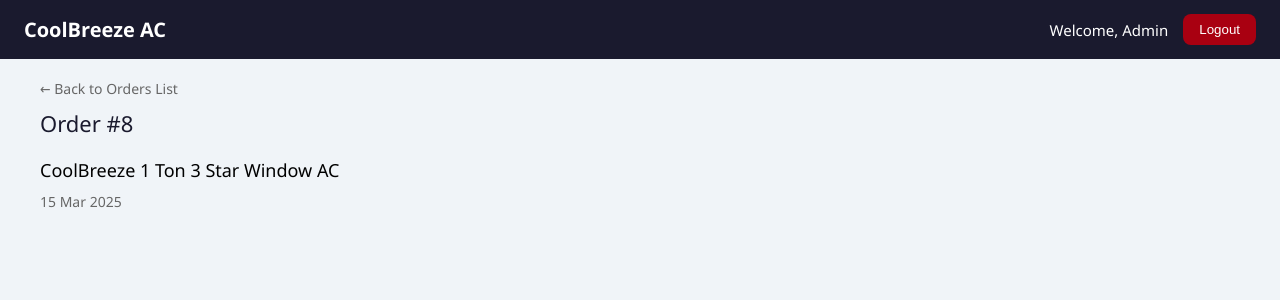
After one commit to musamueed19/AI-Agents, a Django app: page /orders/8/ in a window 1280 px wide. The commit adds this page. Shown: the top 300 px of the page. Run offline with Django 4.2, Linux system fonts and the light colour scheme; a user stored in the database is signed in; data comes from the database, SQL or seed files in the repository.

Commit message:
Add logout functionality and order detail view
- Added logout path to the authentication URLs.
- Implemented order detail view with login requirement.
- Updated orders list template to link to order detail view.
- Created a new template for displaying order details with styling.

```diff
--- a/dj-ai-employees/config/urls.py
+++ b/dj-ai-employees/config/urls.py
@@ -23,6 +23,7 @@
 
     # login path
     path('login/', auth_views.LoginView.as_view(template_name='login.html'), name='login'),
+    path('logout/', auth_views.LogoutView.as_view(), name='logout'),
     # <a href="{% url 'password_reset' %}" class="btn btn-secondary">Forgot Password?</a>
 
     path('orders/', include('orders.urls')),
--- a/dj-ai-employees/orders/urls.py
+++ b/dj-ai-employees/orders/urls.py
@@ -3,4 +3,5 @@
 
 urlpatterns = [
     path('', views.orders_list, name='orders_list'),
+    path('<int:order_id>/', views.order_detail, name='order_detail'),
 ]
--- a/dj-ai-employees/orders/views.py
+++ b/dj-ai-employees/orders/views.py
@@ -1,7 +1,10 @@
 from django.shortcuts import render
 from .models import Order, Product, RefundRequest
+from django.contrib.auth.decorators import login_required
 
 # Create your views here.
+
+@login_required
 def orders_list(request):
     orders = Order.objects.filter(user=request.user).order_by('-created_at')
     context = {
@@ -9,3 +12,12 @@
     }
 
     return render(request, 'orders/orders_list.html', context)
+
+@login_required
+def order_detail(request, order_id):
+    order = Order.objects.get(id=order_id)
+    context = {
+        'order': order
+    }
+
+    return render(request, 'orders/order_detail.html', context)
--- /dev/null
+++ b/dj-ai-employees/templates/orders/order_detail.html
@@ -0,0 +1,228 @@
+<!DOCTYPE html>
+<html lang="en">
+
+<head>
+    <meta charset="UTF-8">
+    <meta name="viewport" content="width=device-width, initial-scale=1.0">
+    <title>Order Detail</title>
+    <style>
+        * {
+            margin: 0;
+            padding: 0;
+            box-sizing: border-box;
+        }
+
+        body {
+            background-color: #f0f4f8;
+            font-family: 'Segoe UI', Tahoma, Geneva, Verdana, sans-serif;
+        }
+
+        .container {
+            display: flex;
+            flex-direction: column;
+            gap: 20px;
+        }
+
+        .content-container {
+            display: flex;
+            flex-direction: column;
+            gap: 20px;
+            max-width: 1200px;
+            min-width: 1200px;
+            margin: 0 auto;
+        }
+
+        .content-title {
+            font-size: 22px;
+            font-weight: 500;
+            color: #1a1a2e;
+        }
+
+        .navbar {
+            background-color: #1a1a2e;
+            padding: 14px 24px;
+            display: flex;
+            justify-content: space-between;
+            align-items: center;
+        }
+
+        .navbar-brand {
+            color: #fff;
+            font-size: 20px;
+            font-weight: 700;
+        }
+
+        .navbar-text {
+            color: #fff;
+            font-size: 15px;
+            font-weight: 500;
+        }
+
+        .navbar-right {
+            display: flex;
+            align-items: center;
+            gap: 15px;
+        }
+
+        .logout-btn {
+            background-color: #a90011;
+            color: #fff;
+            border: none;
+            padding: 8px 16px;
+            border-radius: 8px;
+            cursor: pointer;
+            transition: background-color 0.3s ease;
+        }
+
+        .logout-btn:hover {
+            background-color: #c82333;
+        }
+
+        .content-header {
+            display: flex;
+            justify-content: space-between;
+            align-items: center;
+        }
+
+        .orders-list {
+            display: flex;
+            flex-direction: column;
+            gap: 20px;
+        }
+
+        .order-card {
+            display: flex;
+            justify-content: space-between;
+            align-items: center;
+            background-color: #fff;
+            padding: 20px;
+            border-radius: 8px;
+        }
+        .content-header-left {
+            display: flex;
+            flex-direction: column;
+            gap: 10px;
+        }
+        .back-orders-list-btn {
+            font-size: 14px;
+            color: #666;
+            text-decoration: none;
+            font-weight: 500;
+        }
+
+        .order-left {
+            display: flex;
+            flex-direction: column;
+            gap: 10px;
+        }
+
+        .order-product {
+            font-size: 18px;
+            font-weight: 500;
+        }
+
+        .order-meta {
+            font-size: 14px;
+            color: #666;
+        }
+
+        .order-right {
+            display: flex;
+            flex-direction: row;
+            align-items: center;
+            gap: 10px;
+        }
+
+        .order-price {
+            font-size: 18px;
+            font-weight: 500;
+        }
+
+        .order-status {
+            font-size: 14px;
+            color: #666;
+        }
+
+        .order-actions {
+            display: flex;
+            gap: 10px;
+        }
+
+        .order-action-btn {
+            background-color: #1a1a2e;
+            color: #fff;
+            border: none;
+            padding: 8px 16px;
+            border-radius: 8px;
+            cursor: pointer;
+            transition: background-color 0.3s ease;
+        }
+
+        .order-action-btn:hover {
+            background-color: #333;
+        }
+
+        .order-action-btn:active {
+            transform: scale(0.98);
+        }
+
+        .order-action-btn:focus {
+            outline: none;
+        }
+
+        .order-action-btn:disabled {
+            opacity: 0.5;
+            cursor: not-allowed;
+        }
+
+        .order-action-btn:disabled:hover {
+            background-color: #1a1a2e;
+        }
+
+        .order-action-btn:disabled:active {
+            transform: none;
+        }
+    </style>
+</head>
+
+<body>
+    <div class="container">
+        <!-- Navbar -->
+        <nav class="navbar">
+            <div class="navbar-brand navbar-left">CoolBreeze AC</div>
+            <div class="navbar-right">
+                <span class="navbar-text">Welcome, {{request.user.first_name}}</span>
+                <!-- Logout button -->
+                <form method="post" action="{% url 'logout' %}">
+                    {% csrf_token %}
+                    <button type="submit" class="logout-btn">Logout</button>
+                </form>
+            </div>
+
+        </nav>
+
+        <!-- Orders List -->
+        <div class="content-container">
+            <div class="content-header">
+                <div class="content-header-left">
+                    <!-- Back Orders List Button -->
+                    <a href="{% url 'orders_list' %}" class="back-orders-list-btn">&larr; Back to Orders List</a>
+                    <h1 class="content-title">Order #{{order.id}}</h1>
+                </div>
+            </div>
+
+            <div class="order-container">
+                <div class="order-left">
+                    <div class="order-product">
+                        {{order.product_name}}
+                    </div>
+                    <div class="order-meta">
+                        {{order.created_at|date:"d M Y"}}
+                    </div>
+                </div>
+            </div>
+        </div>
+    </div>
+</body>
+
+</html>
--- a/dj-ai-employees/templates/orders/orders_list.html
+++ b/dj-ai-employees/templates/orders/orders_list.html
@@ -168,7 +168,7 @@
             <div class="navbar-right">
                 <span class="navbar-text">Welcome, {{request.user.first_name}}</span>
                 <!-- Logout button -->
-                <form method="post" action="#">
+                <form method="post" action="{% url 'logout' %}">
                     {% csrf_token %}
                     <button type="submit" class="logout-btn">Logout</button>
                 </form>
@@ -213,7 +213,7 @@
                             {{order.status}}
                         </div>
                         <div class="order-actions">
-                            <a href="#" class="order-action-btn">View</a>
+                            <a href="{% url 'order_detail' order.id %}" class="order-action-btn">View</a>
                         </div>
                     </div>
                 </div>
```
